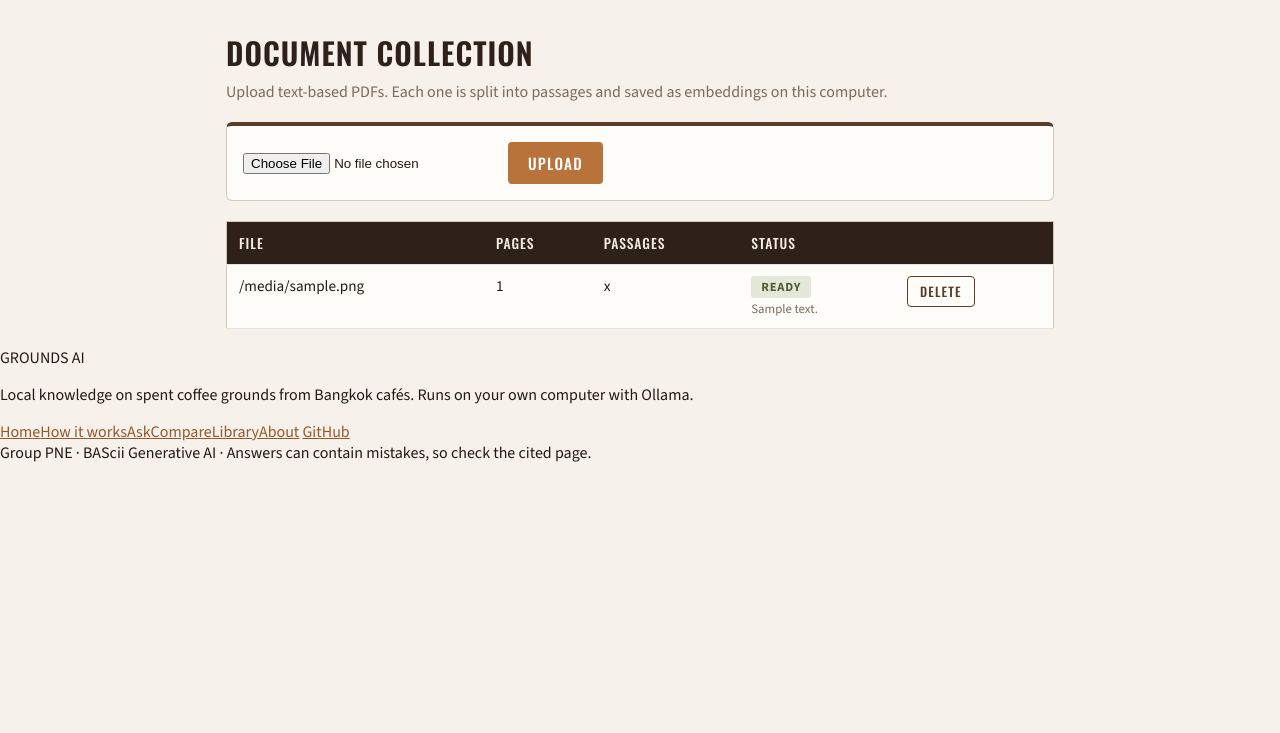
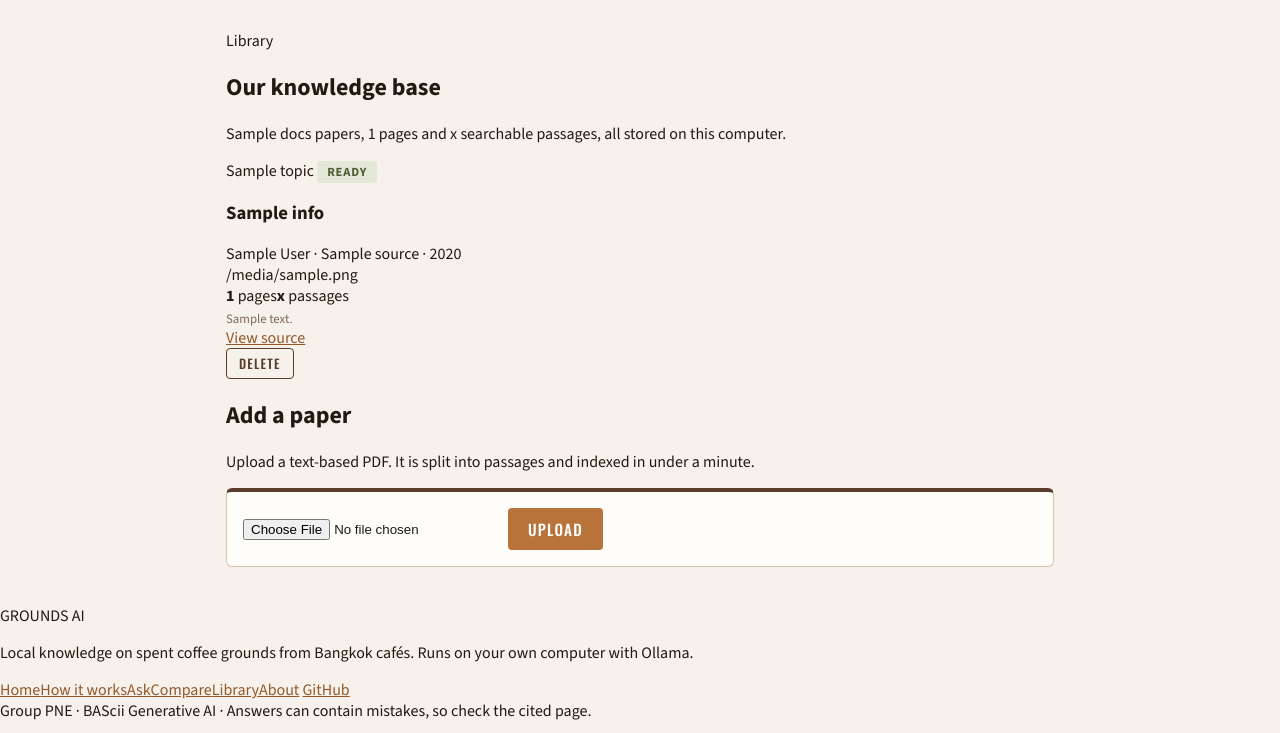
Before and after one commit to yossu1234/local-knowledge-ai, a Flask app: template templates/documents.html in a window 1280 px wide. Shown: the part 67-800 px from the top of the page. Run offline with Flask 3, Linux system fonts and the light colour scheme; the template is opened without the code that fills it: most values are stand-ins (such as "Sample title", 1, 10 or a date in 2020).

Commit message:
Update documents.html

```diff
--- a/templates/documents.html
+++ b/templates/documents.html
@@ -1,37 +1,49 @@
 {% extends "base.html" %}
-{% block title %}Documents · Grounds AI{% endblock %}
+{% block title %}Library · Grounds AI{% endblock %}
+{% block container_class %}wide{% endblock %}
 {% block content %}
-<section class="intro">
-  <h1>Document collection</h1>
-  <p>Upload text-based PDFs. Each one is split into passages and saved as embeddings on this computer.</p>
+<section class="page-head">
+  <div class="eyebrow">Library</div>
+  <h1>Our knowledge base</h1>
+  <p>{{ stats.docs }} papers, {{ stats.pages }} pages and {{ stats.passages }} searchable passages, all stored on this computer.</p>
 </section>
 
-<form class="upload" action="{{ url_for('upload') }}" method="post" enctype="multipart/form-data">
-  <input type="file" name="pdf" accept=".pdf,application/pdf" required>
-  <button type="submit">Upload</button>
-</form>
+{% set maxp = (docs | map(attribute='passages') | max) if docs else 1 %}
+{% if docs %}
+<div class="papers">
+  {% for doc in docs %}
+  <article class="paper">
+    <div class="paper-top">
+      <span class="ptag">{{ doc.info.topic if doc.info else 'Uploaded paper' }}</span>
+      <span class="status {{ doc.status }}">{{ doc.status }}</span>
+    </div>
+    <h3>{{ doc.info.title if doc.info else doc.filename }}</h3>
+    {% if doc.info %}<div class="pmeta">{{ doc.info.authors }} · {{ doc.info.source }} · {{ doc.info.year }}</div>{% endif %}
+    <div class="pfile">{{ doc.filename }}</div>
+    <div class="pbar" title="{{ doc.passages }} passages"><span style="width: {{ (100 * doc.passages / (maxp or 1)) | round | int }}%"></span></div>
+    <div class="pnums"><span><strong>{{ doc.pages }}</strong> pages</span><span><strong>{{ doc.passages }}</strong> passages</span></div>
+    {% if doc.message %}<div class="note">{{ doc.message }}</div>{% endif %}
+    <div class="pactions">
+      {% if doc.info %}<a href="{{ doc.info.url }}" target="_blank" rel="noopener">View source</a>{% endif %}
+      <form action="{{ url_for('delete', name=doc.filename) }}" method="post">
+        <button type="submit" class="secondary small">Delete</button>
+      </form>
+    </div>
+  </article>
+  {% endfor %}
+</div>
+{% else %}
+<p class="empty">No papers yet. Upload your first PDF below.</p>
+{% endif %}
 
-{% if docs %}
-<table class="docs">
-  <thead><tr><th>File</th><th>Pages</th><th>Passages</th><th>Status</th><th></th></tr></thead>
-  <tbody>
-  {% for doc in docs %}
-    <tr>
-      <td>{{ doc.filename }}</td>
-      <td>{{ doc.pages }}</td>
-      <td>{{ doc.passages }}</td>
-      <td><span class="status {{ doc.status }}">{{ doc.status }}</span>
-          {% if doc.message %}<div class="note">{{ doc.message }}</div>{% endif %}</td>
-      <td>
-        <form action="{{ url_for('delete', name=doc.filename) }}" method="post">
-          <button type="submit" class="secondary small">Delete</button>
-        </form>
-      </td>
-    </tr>
-  {% endfor %}
-  </tbody>
-</table>
-{% else %}
-<p class="empty">No documents yet.</p>
-{% endif %}
+<section class="upload-box">
+  <div>
+    <h2>Add a paper</h2>
+    <p>Upload a text-based PDF. It is split into passages and indexed in under a minute.</p>
+  </div>
+  <form class="upload" action="{{ url_for('upload') }}" method="post" enctype="multipart/form-data">
+    <input type="file" name="pdf" accept=".pdf,application/pdf" required>
+    <button type="submit">Upload</button>
+  </form>
+</section>
 {% endblock %}
```
